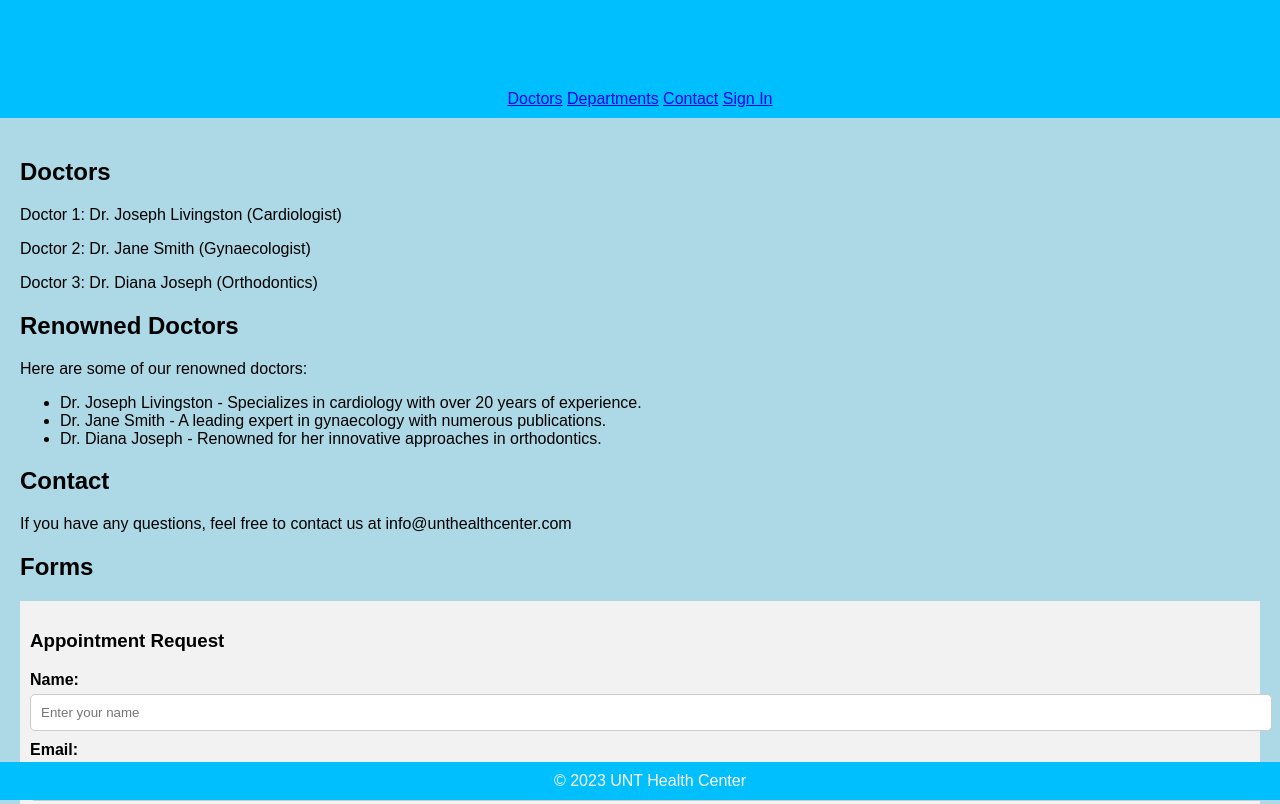
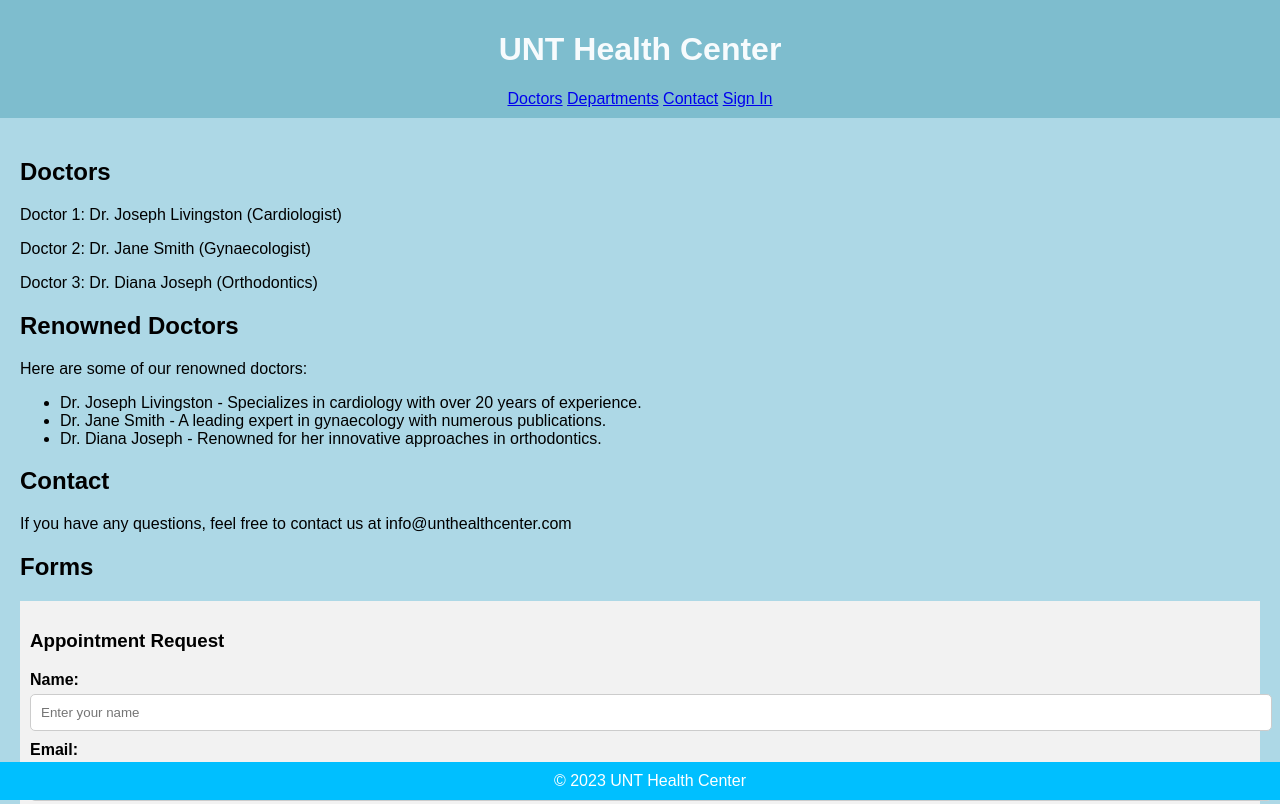
Before and after one commit to sowjanya4u4ever/AskCodi_Error-Fixing, a plain HTML site: page index.html in a window 1280 px wide. Shown: the top 804 px of the page. Drawn offline with Linux system fonts and the light colour scheme.

Commit message:
Update index.html

```diff
--- a/index.html
+++ b/index.html
@@ -14,7 +14,7 @@
         }
 
         header {
-            background-color: #00BFFF; /* Light blue header */
+            background-color: #7ebdce; /* Light blue header */
             color: #fff;
             padding: 10px;
             text-align: center;
@@ -35,7 +35,7 @@
         }
 
         h1 {
-            color: #00BFFF; /* Light blue heading */
+            color: #f7fbfd; /* Light blue heading */
         }
 
         form {
```
